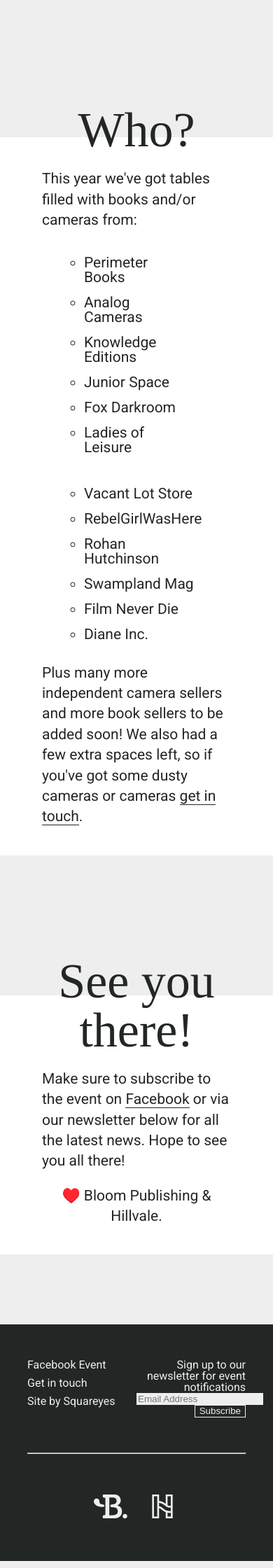
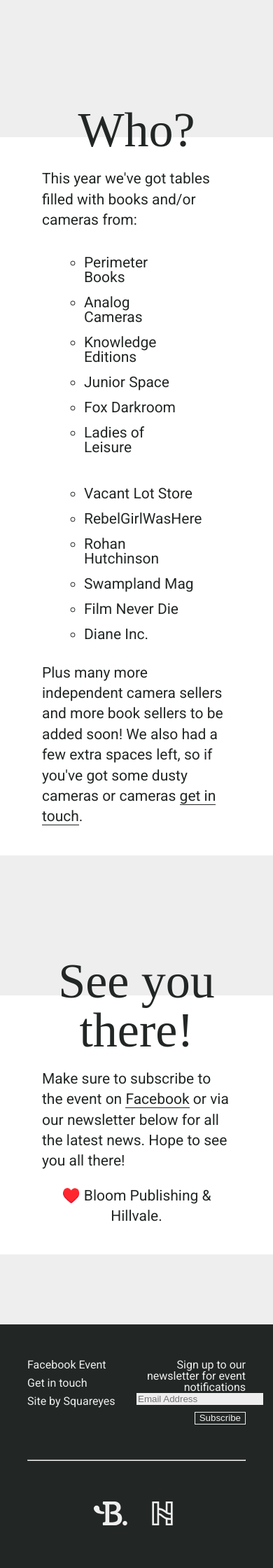
Before and after one commit to lloydstubber/focus-fair, a Jekyll site: the page built from index.md, in a window 390 px wide. Shown: the part 2112-4352 px from the top of the page at 70% size. Built offline with Jekyll 4.4.1, drawn with Linux system fonts in a browser that asks for light colours; nearby versions of some CDN libraries; comment, search, counter and statistics services are not loaded.

Commit message:
IE fix and responsive form

```diff
--- a/_includes/footer.html
+++ b/_includes/footer.html
@@ -28,7 +28,7 @@
 				<a href="http://www.bloompublishing.com.au/">
 					<figure>
 						<svg version="1.1" id="bloom-logo" xmlns="http://www.w3.org/2000/svg" xmlns:xlink="http://www.w3.org/1999/xlink" x="0px" y="0px"
-						width="1039px" height="1039px" viewBox="0 0 1039 1039" enable-background="new 0 0 1039 1039" xml:space="preserve">
+						 viewBox="0 0 1039 1039" enable-background="new 0 0 1039 1039" xml:space="preserve">
 							<g>
 								<path d="M944.654,741.156c-38.806,0-68.187,30.401-68.187,69.263c0,38.774,29.381,69.252,68.187,69.252
 									c37.751,0,69.219-30.478,69.219-69.252C1013.873,772.589,982.405,741.156,944.654,741.156z"/>
@@ -52,7 +52,7 @@
 				<a href="http://hillvale.com.au/">
 					<figure>
 						<svg version="1.1" id="hv-logo" xmlns="http://www.w3.org/2000/svg" xmlns:xlink="http://www.w3.org/1999/xlink" x="0px" y="0px"
-								width="1039px" height="1039px" viewBox="0 0 1039 1039" enable-background="new 0 0 1039 1039" xml:space="preserve">
+							 viewBox="0 0 1039 1039" enable-background="new 0 0 1039 1039" xml:space="preserve">
 							<path d="M769.419,503.232c-4.809,0.307-9.821,0.461-15.142,0.461c-38.725,0-61.182-8.236-81.746-20.82V218.86h96.939
 								L769.419,503.232z M420.898,413.455c84.406,10.129,135.101,49.774,176.076,81.797c10.589,8.287,19.439,15.193,28.596,21.69
 								c3.428,2.507,6.6,4.706,9.72,6.752c3.785,2.507,6.957,4.502,9.924,6.292c32.944,19.798,65.53,28.188,109.063,28.188
--- a/assets/styles/main.scss
+++ b/assets/styles/main.scss
@@ -257,6 +257,10 @@
 
         form {
             text-align: right;
+
+            @media (max-width:1150px) {
+                padding-top: 0;
+            }
         }
 
         label {
@@ -282,6 +286,10 @@
 
             &:hover {
                 background-color: #222725;
+            }
+
+            @media (max-width:1150px) {
+                margin-top: 10px;
             }
         }
     }
```
